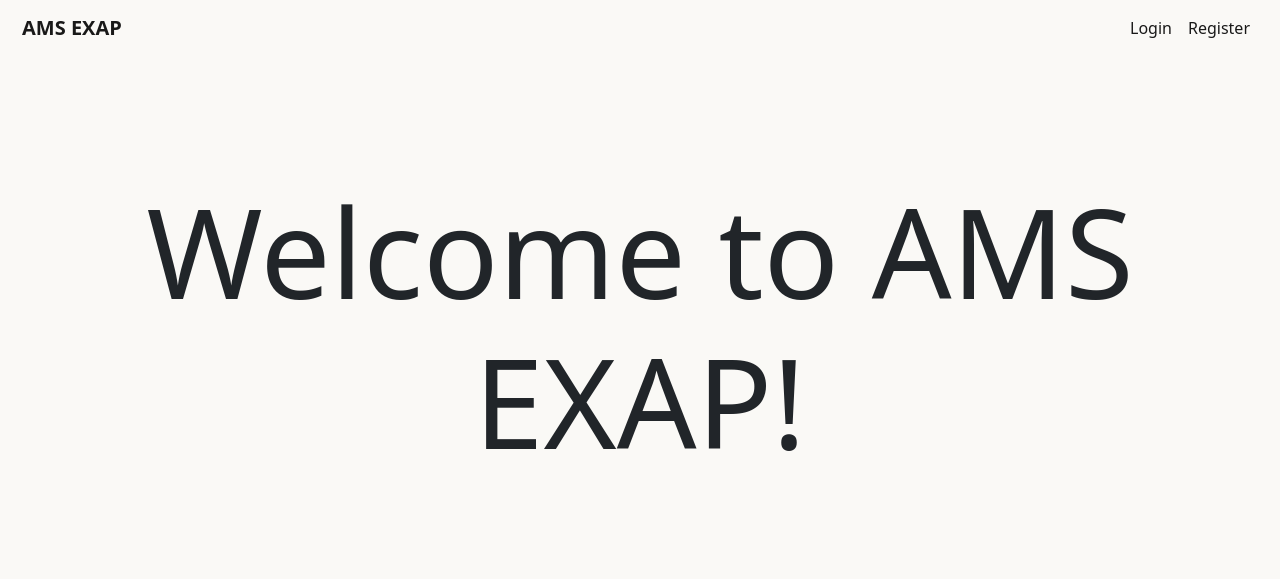
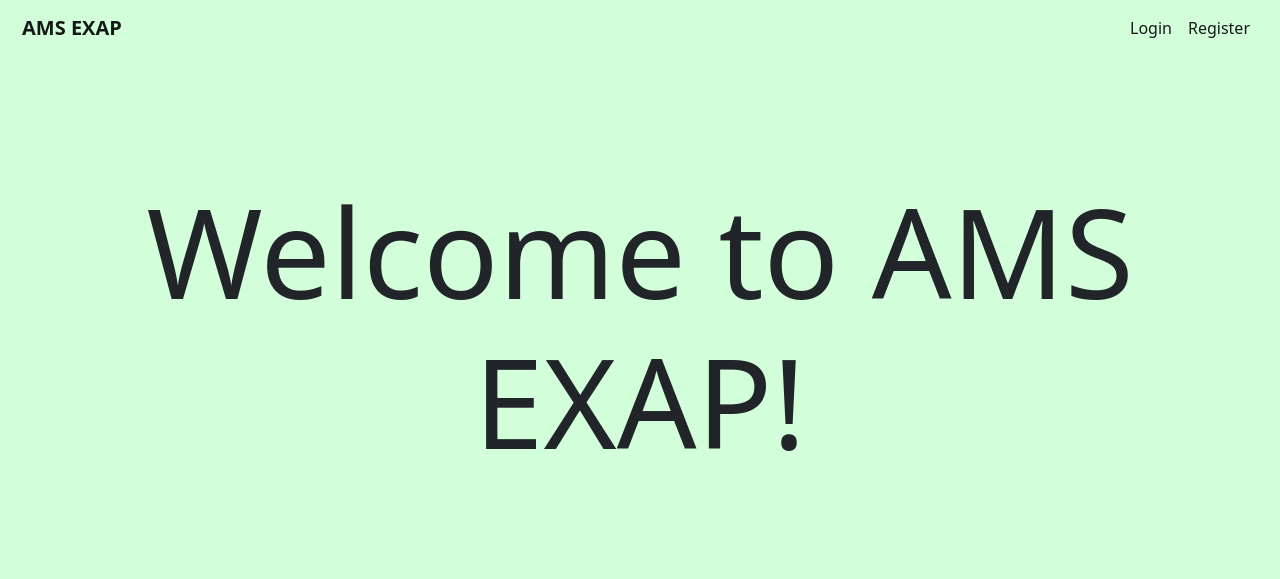
Before and after one commit to JackPadalino/ExApp, a Django app: page / in a window 1280 px wide. Shown: the top 579 px of the page. Run offline with Django 4.2, Linux system fonts and the light colour scheme.

Commit message:
Updated background color

```diff
--- a/main/static/main/main.css
+++ b/main/static/main/main.css
@@ -3,14 +3,16 @@ body{
   /*background-color: rgb(159, 243, 208);*/
   /*background-color:	#ffffff;*/
   /*background-color:#FAF9F6;*/
-  background-color:#FAF9F6;
+  /*background-color:#FAF9F6;*/
+  background-color:#d2ffd9;
 
 }
 
 .navbar {
   /*background-color: #50a569;*/
   /*background-color: #73b2bb;*/
-  background-color:#FAF9F6;
+  /*background-color:#FAF9F6;*/
+  background-color:#d2ffd9;
   padding-left:10px;
   padding-right:10px;
   margin-bottom:20px;
```
